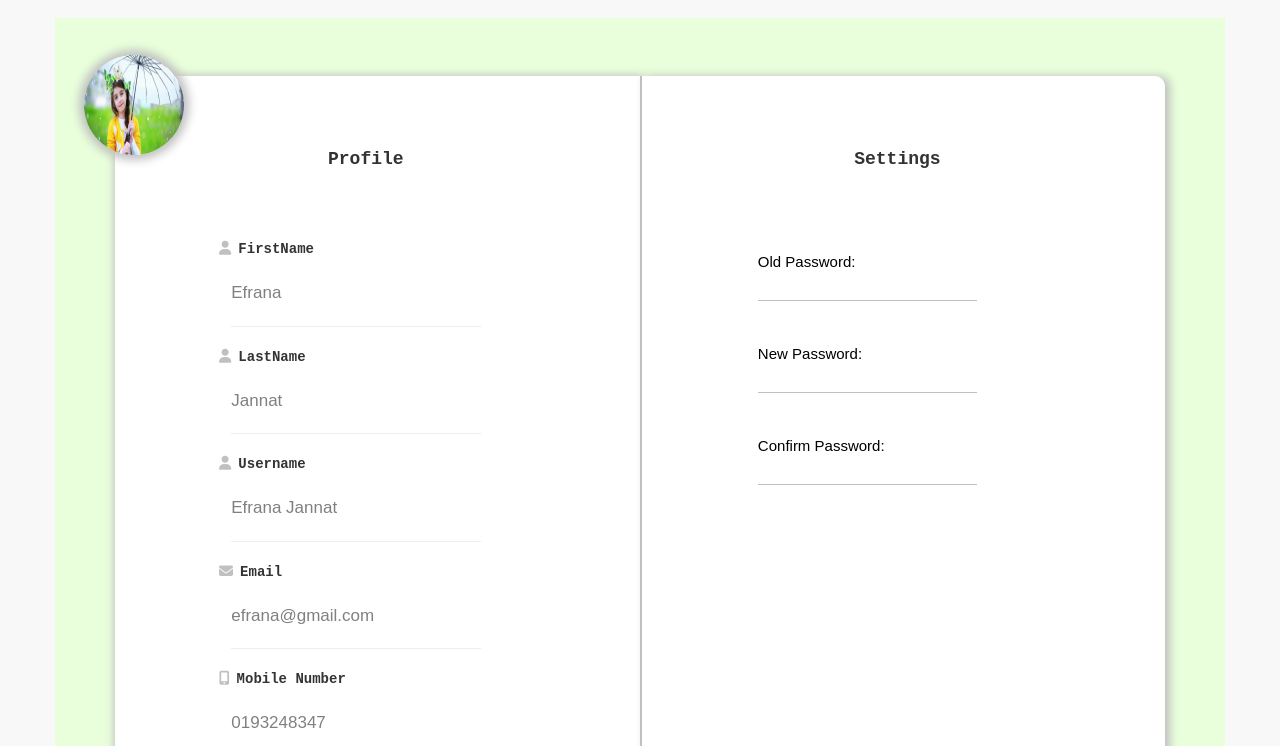
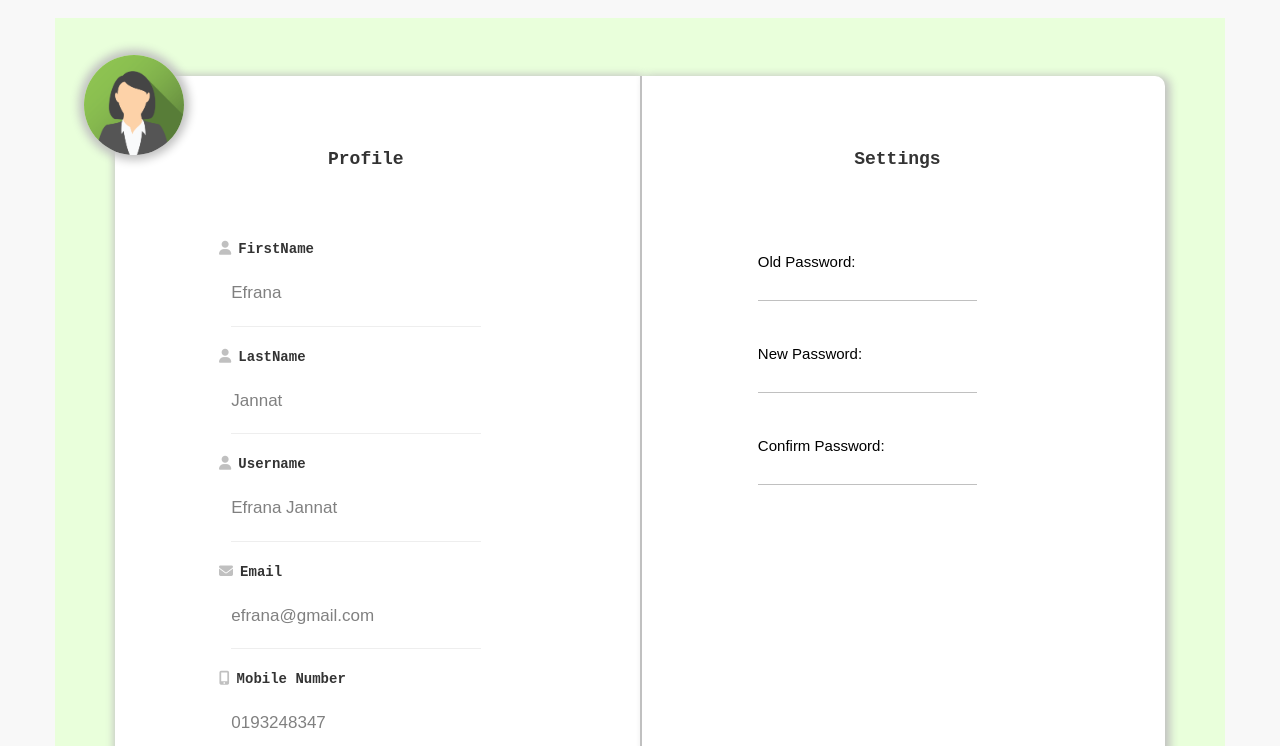
Before and after one commit to Efrana/Tech_blogV1.2UI, a plain HTML site: page profile.html in a window 1280 px wide. Shown: the part 54-800 px from the top of the page. Drawn offline with nearby package versions, Linux system fonts and the light colour scheme.

Commit message:
profileimg

```diff
--- a/profile.html
+++ b/profile.html
@@ -72,7 +72,7 @@
             <div class="askqst_post_wrap profile_img">
                 <div class="row box_shado row_div">
                     <div class="col-sm-6 profile_div">
-                        <img src="img/profile.jpg" class="main-cmt-profile">
+                        <img src="img/profile2.png" class="main-cmt-profile">
                         <!-- <i class="fa fa-camera camera_icon" aria-hidden="true" ></i>  -->
                         <div class="pro_heading">
                             <h4><strong>Profile</strong></h4>
```
Also changed, not shown: askQuestion.html (+3 -2 lines), index.html (+2 -5 lines), questionList.html (+0 -1 lines), img/profile.jpg (deleted), img/profile.png (added), img/profile2.png (added), img/profile3.jpg (added).
